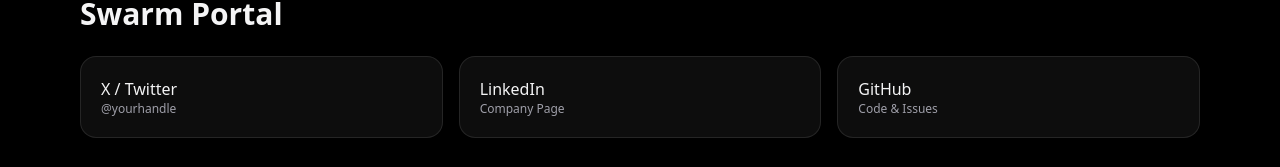
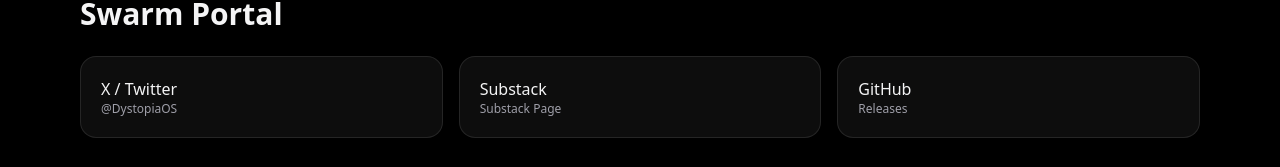
Before and after one commit to projectdystopia316-bot/Website-T1, a React (Vite) app: page / in a window 1280 px wide. Shown: the part 2573-2740 px from the top of the page. Built offline with nearby package versions, Linux system fonts and the light colour scheme; no server answers.

Commit message:
updated socials

```diff
--- a/package.json
+++ b/package.json
@@ -21,6 +21,7 @@
   "devDependencies": {
     "@tailwindcss/postcss": "^4.1.12",
     "@tailwindcss/typography": "^0.5.16",
+    "@types/node": "^24.3.0",
     "@types/react": "^19.1.12",
     "@types/react-dom": "^19.1.8",
     "@vitejs/plugin-react": "^5.0.2",
--- a/src/index.tsx
+++ b/src/index.tsx
@@ -445,9 +445,9 @@
 // ------------------------------------
 function Community() {
   const links = [
-    { label: "X / Twitter", href: "https://x.com/", hint: "@yourhandle" },
-    { label: "LinkedIn", href: "https://www.linkedin.com/", hint: "Company Page" },
-    { label: "GitHub", href: "https://github.com/", hint: "Code & Issues" },
+    { label: "X / Twitter", href: "https://x.com/DystopiaOS", hint: "@DystopiaOS" },
+    { label: "Substack", href: "https://substack.com/@dystopiaio/posts", hint: "Substack Page" },
+    { label: "GitHub", href: "https://github.com/projectdystopia316-bot", hint: "Releases" },
   ];
   return (
     <section id="swarm" className="relative">
```
Also changed, not shown: 1 other file (tests, documents, lock files or other folders).
